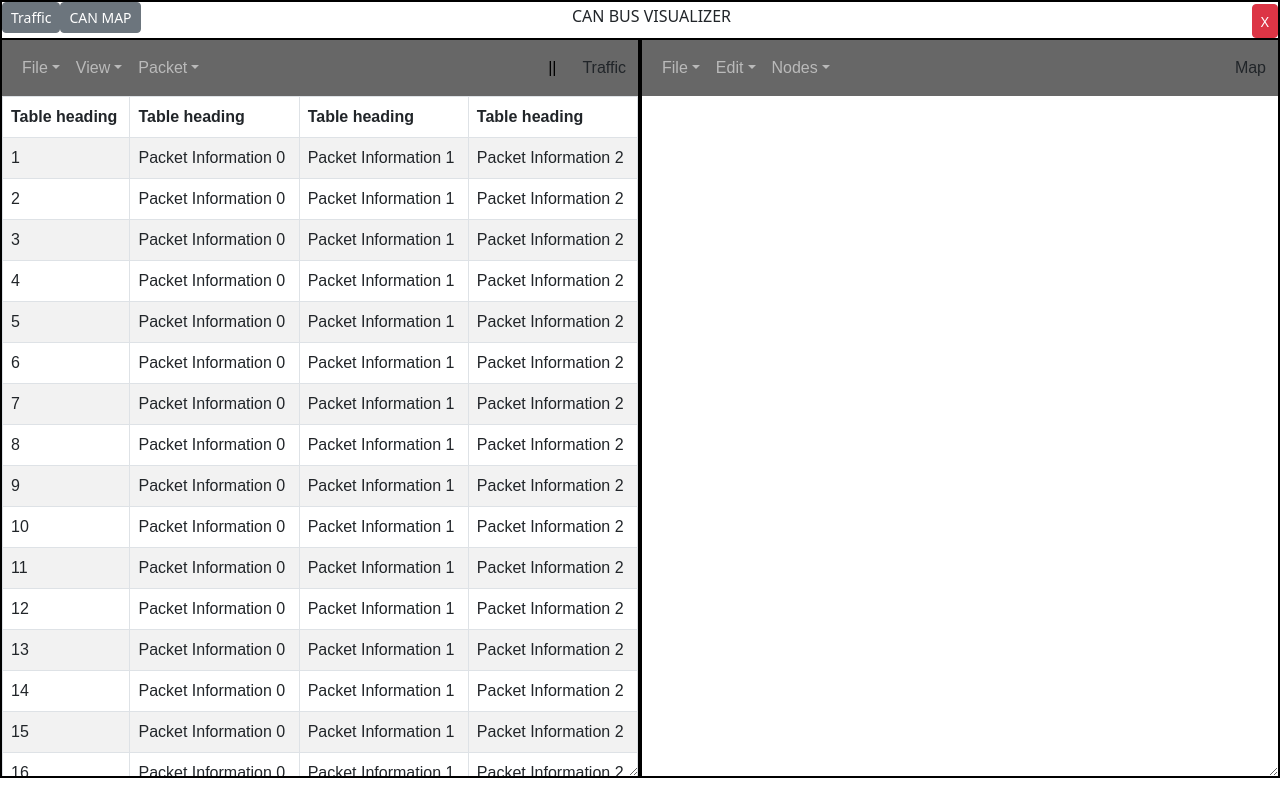
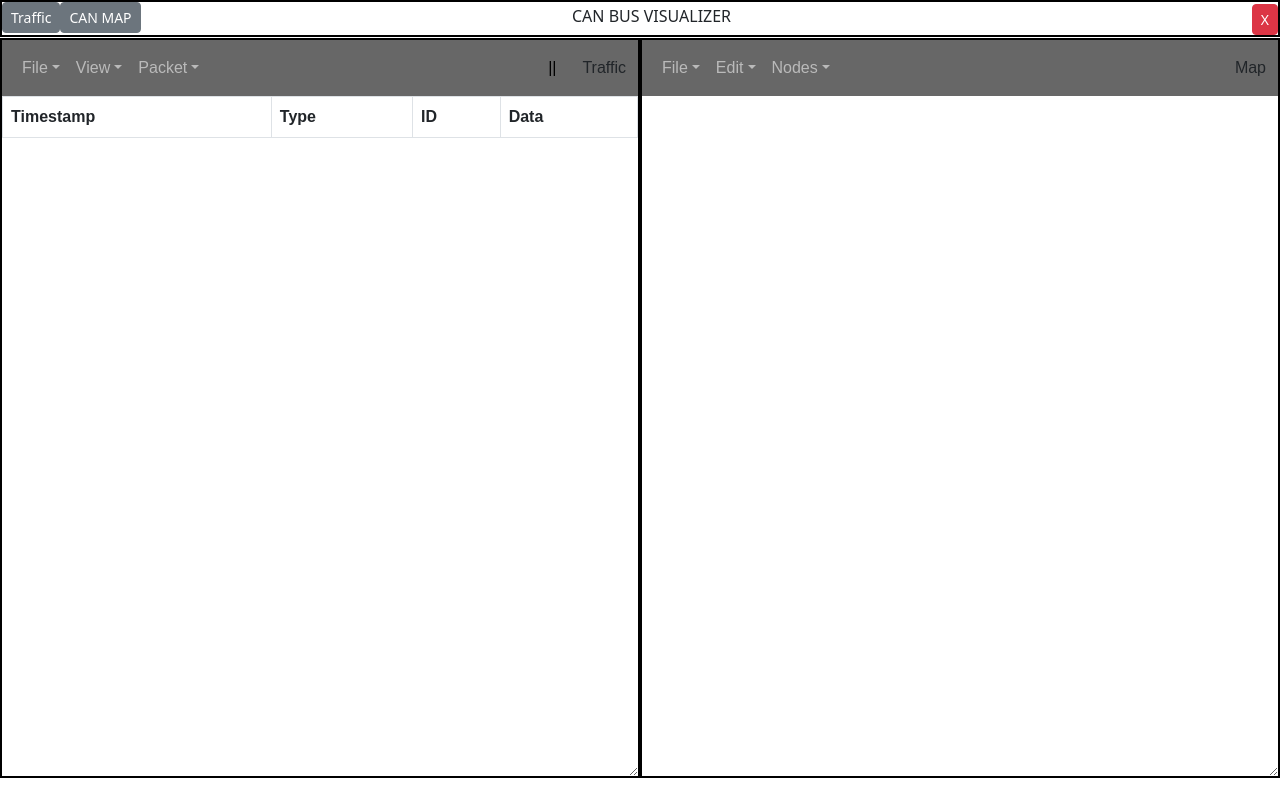
Before and after one commit to sw2team4/CS4311_CANBusVisualizer_Team4, a React (Create React App) app in the folder cbv_team4/: page /can-bus-visualizer in a window 1280 px wide. Built offline with nearby package versions, Linux system fonts and the light colour scheme.

Commit message:
Updated Visualizer, working table with txt file. SocketCAN still needs to be worked on

```diff
--- a/cbv_team4/package.json
+++ b/cbv_team4/package.json
@@ -43,5 +43,9 @@
       "last 1 firefox version",
       "last 1 safari version"
     ]
+  },
+  "browser":{
+    "child_process": false
   }
+
 }
--- /dev/null
+++ b/cbv_team4/src/components/Displayer/SocketCAN.js
@@ -0,0 +1,35 @@
+
+
+export const executeShellComands = () =>{
+    var exec = require('child_process').exec;
+
+    exec('sudo /home/kali/CS4311_CANBusVisualizer_4/scripts/can_setup.sh | /home/kali/CS4311_CANBusVisualizer_4/scripts/traffic.sh &' )
+
+}
+
+
+console.log('packets');
+
+    var packetType = 'N/A';
+
+    var can = require('socketcan');
+
+    var channel = can.createRawChannel("vcan0", true);
+
+
+    // Log any message
+    channel.addListener("onMessage", function(msg) {
+
+            document.getElementById('pkt').innerHTML += `<tr>
+            <td>${msg.ts_sec}</td>
+            <td>${packetType}</td>
+            <td>${msg.id}</td>
+            <td>${msg.data}</td>
+            </tr>`
+
+    });
+
+    // Reply any message
+    channel.addListener("onMessage", channel.send, channel);
+
+    channel.start();
--- a/cbv_team4/src/components/Displayer/Visualizer.js
+++ b/cbv_team4/src/components/Displayer/Visualizer.js
@@ -8,37 +8,73 @@ import 'bootstrap/dist/css/bootstrap.min.css';
 import Button from 'react-bootstrap/Button';
 import Table from 'react-bootstrap/Table';
 import Popups from './Popups';
-import raw from '/home/kali/CS4311_CANBusVisualizer_4/cbv_team4/src/J1939-Sample-Data-CL3000.txt'
+// import {getPackets} from './SocketCAN.js'
+import {exec} from 'child_process';
+
+
+
+
+//For Testing purposes
+import raw from '/home/kali/CS4311_CANBusVisualizer_4/cbv_team4/src/J1939-Sample-Data-CL3000.txt';
 
 
 
 export default class Visualizer extends Component {
 
 
+//For Testing purposes
+//fetch the local can file and create to a an array string, where each element represents a row from the packet tables (AKA a packet)
     async getCANFile(){
-        var text = '';
+        var text;
          const file = fetch(raw).then(r=> r.text()).then(text=> {return text});
          await file.then(value=>{
-            text = value;
+            text =  value.split('\n');
+
          }).catch(err => {
             console.log(err);
          });
-         console.log(text);
-
+         //console.log(text);
          return text;
 
     }
 
-    parseCANFile(text){
-        console.log('Now parsing the string :)');
+    //parse packet file into 4 data fields for the table
+    async parseCANFile(text){
 
 
+        const lines= await text;
+        var packet;
+        var packetTimestamp = '';
+        var packetType = '';
+        var packetID =  '';
+        var packetData = '';
+        for(var i = 0; i < 5; i++){
+            //refactor for socketCAN
+            packet = lines[i].split(';')
+            packetTimestamp = packet[0];
+            packetType = packet[1];
+            packetID = packet[2];
+            packetData = packet[3];
+            document.getElementById('pkt').innerHTML += `<tr>
+            <td>${packetTimestamp}</td>
+            <td>${packetType}</td>
+            <td>${packetID}</td>
+            <td>${packetData}</td>
+            </tr>`
+        }
     }
+    async executeShellCommands(){
+        const {exec} = require('child_process');
+
+        exec('./home/kali/CS4311_CANBusVisualizer_4/scripts/socket.sh');
+
+    }
+
 
     render(){
         return(
             <div className='visualizer'>
-                <div className='visualizer-container'>
+
                     <div className='titlebar'>
                         <div className='hihi'>
                             <Button variant="secondary" size='sm'>Traffic</Button>
@@ -90,9 +126,12 @@ export default class Visualizer extends Component {
                                     </NavDropdown>
                                 </Nav>
                                 </Navbar.Collapse>
+
                                 <input onClick={()=> {
-                                                    const text = this.getCANFile();
-                                                    this.parseCANFile(text);
+                                                    // const text = this.getCANFile();
+                                                    // this.parseCANFile(text);
+                                                    // const temp = getPackets();
+                                                    this.executeShellCommands();
                                                 }}
                                     type='button' className='pauseButton' value='||'/>
                                 <label className=''>Traffic</label>
@@ -103,156 +142,13 @@ export default class Visualizer extends Component {
                         <Table responsive striped bordered hover>
                             <thead>
                                 <tr>
-                                    {Array.from({ length: 4 }).map((_, index) => (
-                                    <th key={index}>Table heading</th>
-                                    ))}
+                                    <th>Timestamp</th>
+                                    <th>Type</th>
+                                    <th>ID</th>
+                                    <th>Data</th>
                                 </tr>
                             </thead>
-                            <tbody>
-                                <tr>
-                                    <td>1</td>
-                                    {Array.from({ length: 3 }).map((_, index) => (
-                                    <td key={index}>Packet Information {index}</td>
-                                    ))}
-                                </tr>
-                                <tr>
-                                    <td>2</td>
-                                    {Array.from({ length: 3 }).map((_, index) => (
-                                    <td key={index}>Packet Information {index}</td>
-                                ))}
-                                </tr>
-                                <tr>
-                                    <td>3</td>
-                                    {Array.from({ length: 3 }).map((_, index) => (
-                                    <td key={index}>Packet Information {index}</td>
-                                    ))}
-                                </tr>
-                                <tr>
-                                    <td>4</td>
-                                    {Array.from({ length: 3 }).map((_, index) => (
-                                    <td key={index}>Packet Information {index}</td>
-                                    ))}
-                                </tr>
-                                <tr>
-                                    <td>5</td>
-                                    {Array.from({ length: 3 }).map((_, index) => (
-                                    <td key={index}>Packet Information {index}</td>
-                                ))}
-                                </tr>
-                                <tr>
-                                    <td>6</td>
-                                    {Array.from({ length: 3 }).map((_, index) => (
-                                    <td key={index}>Packet Information {index}</td>
-                                    ))}
-                                </tr>
-                                <tr>
-                                    <td>7</td>
-                                    {Array.from({ length: 3 }).map((_, index) => (
-                                    <td key={index}>Packet Information {index}</td>
-                                    ))}
-                                </tr>
-                                <tr>
-                                    <td>8</td>
-                                    {Array.from({ length: 3 }).map((_, index) => (
-                                    <td key={index}>Packet Information {index}</td>
-                                ))}
-                                </tr>
-                                <tr>
-                                    <td>9</td>
-                                    {Array.from({ length: 3 }).map((_, index) => (
-                                    <td key={index}>Packet Information {index}</td>
-                                    ))}
-                                </tr>
-                                <tr>
-                                    <td>10</td>
-                                    {Array.from({ length: 3 }).map((_, index) => (
-                                    <td key={index}>Packet Information {index}</td>
-                                    ))}
-                                </tr>
-                                <tr>
-                                    <td>11</td>
-                                    {Array.from({ length: 3 }).map((_, index) => (
-                                    <td key={index}>Packet Information {index}</td>
-                                ))}
-                                </tr>
-                                <tr>
-                                    <td>12</td>
-                                    {Array.from({ length: 3 }).map((_, index) => (
-                                    <td key={index}>Packet Information {index}</td>
-                                    ))}
-                                </tr>
-                                <tr>
-                                    <td>13</td>
-                                    {Array.from({ length: 3 }).map((_, index) => (
-                                    <td key={index}>Packet Information {index}</td>
-                                    ))}
-                                </tr>
-                                <tr>
-                                    <td>14</td>
-                                    {Array.from({ length: 3 }).map((_, index) => (
-                                    <td key={index}>Packet Information {index}</td>
-                                ))}
-                                </tr>
-                                <tr>
-                                    <td>15</td>
-                                    {Array.from({ length: 3 }).map((_, index) => (
-                                    <td key={index}>Packet Information {index}</td>
-                                    ))}
-                                </tr>
-                                <tr>
-                                    <td>16</td>
-                                    {Array.from({ length: 3 }).map((_, index) => (
-                                    <td key={index}>Packet Information {index}</td>
-                                    ))}
-                                </tr>
-                                <tr>
-                                    <td>17</td>
-                                    {Array.from({ length: 3 }).map((_, index) => (
-                                    <td key={index}>Packet Information {index}</td>
-                                ))}
-                                </tr>
-                                <tr>
-                                    <td>18</td>
-                                    {Array.from({ length: 3 }).map((_, index) => (
-                                    <td key={index}>Packet Information {index}</td>
-                                    ))}
-                                </tr>
-                                <tr>
-                                    <td>19</td>
-                                    {Array.from({ length: 3 }).map((_, index) => (
-                                    <td key={index}>Packet Information {index}</td>
-                                    ))}
-                                </tr>
-                                <tr>
-                                    <td>20</td>
-                                    {Array.from({ length: 3 }).map((_, index) => (
-                                    <td key={index}>Packet Information {index}</td>
-                                ))}
-                                </tr>
-                                <tr>
-                                    <td>21</td>
-                                    {Array.from({ length: 3 }).map((_, index) => (
-                                    <td key={index}>Packet Information {index}</td>
-                                    ))}
-                                </tr>
-                                <tr>
-                                    <td>22</td>
-                                    {Array.from({ length: 3 }).map((_, index) => (
-                                    <td key={index}>Packet Information {index}</td>
-                                    ))}
-                                </tr>
-                                <tr>
-                                    <td>23</td>
-                                    {Array.from({ length: 3 }).map((_, index) => (
-                                    <td key={index}>Packet Information {index}</td>
-                                ))}
-                                </tr>
-                                <tr>
-                                    <td>24</td>
-                                    {Array.from({ length: 3 }).map((_, index) => (
-                                    <td key={index}>Packet Information {index}</td>
-                                    ))}
-                                </tr>
+                            <tbody id='pkt'>
                             </tbody>
                         </Table>
                         </div>
@@ -295,7 +191,7 @@ export default class Visualizer extends Component {
                     </Navbar>
                     </div>
                 </div>
-            </div>
+
         )
     }
 }
--- a/package.json
+++ b/package.json
@@ -27,7 +27,8 @@
     "react-bootstrap": "^2.5.0",
     "react-datepicker": "^4.8.0",
     "react-router-dom": "^6.4.1",
-    "react-scripts": "^5.0.1"
+    "react-scripts": "^5.0.1",
+    "socketcan": "^3.0.0"
   },
   "devDependencies": {
     "web-vitals": "^3.0.2"
```
Also changed, not shown: cbv_team4/src/J1939-Sample-Data-CL3000.txt, 2 other files (tests, documents, lock files or other folders).
